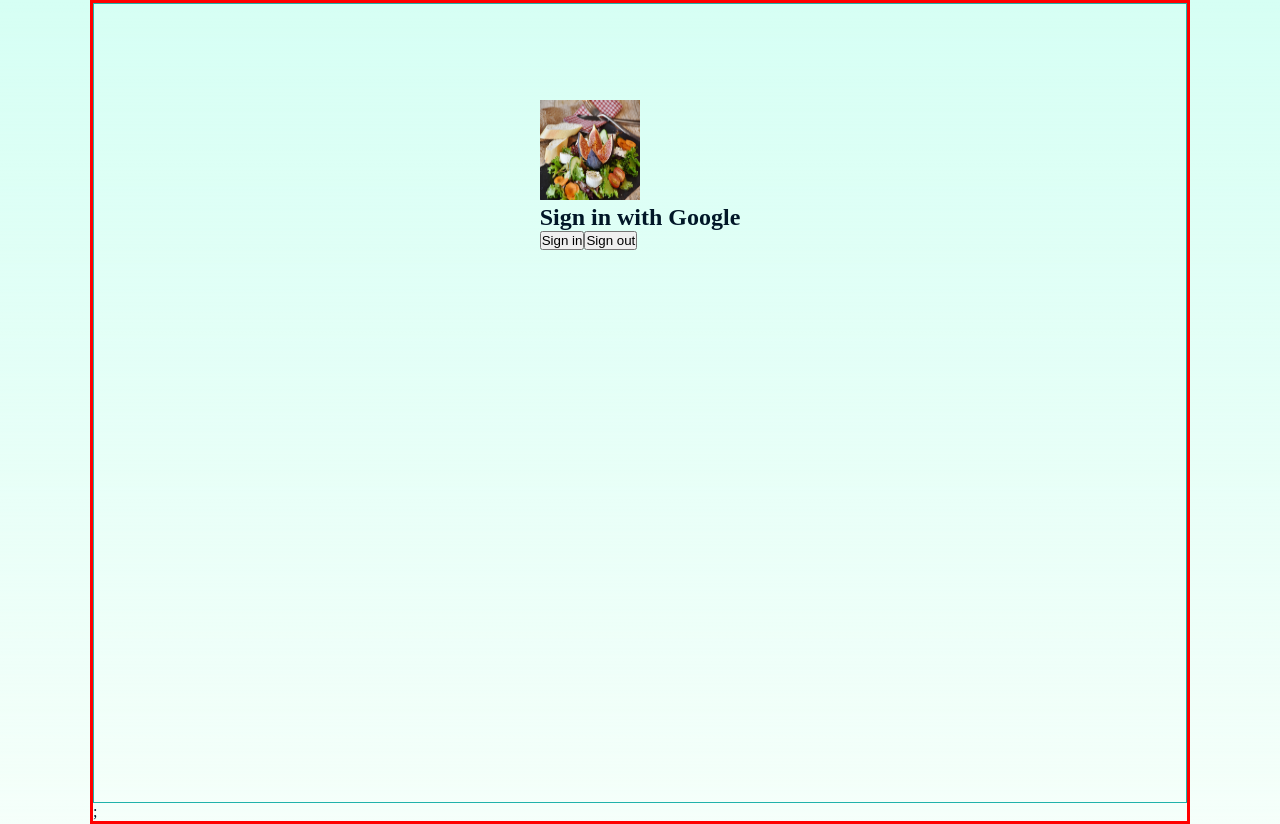
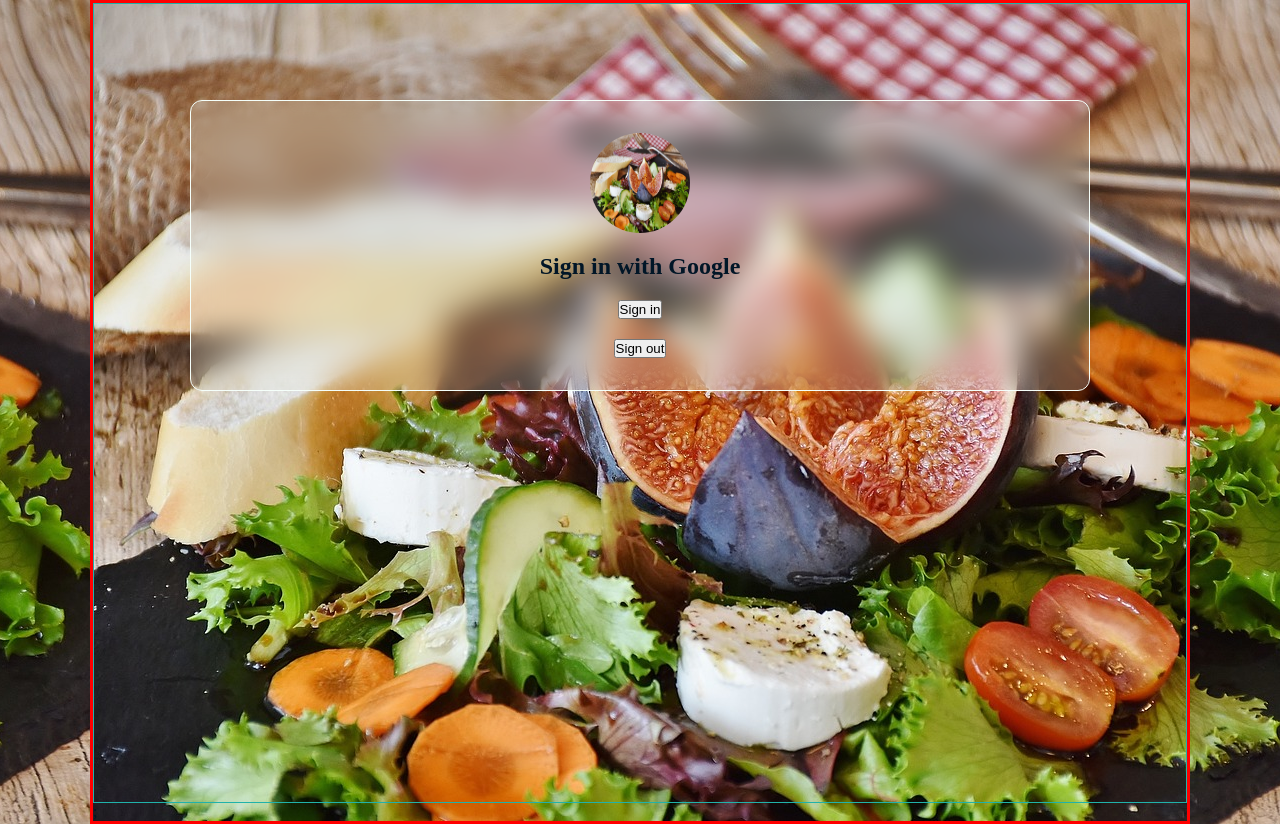
Before and after one commit to itsTHL/match-my-craving, a Next.js app: page / in a window 1280 px wide. Built offline with nearby package versions, Linux system fonts and the light colour scheme; no server answers.

Commit message:
add basic styling to body and main

```diff
--- a/src/pages/index.js
+++ b/src/pages/index.js
@@ -16,7 +16,7 @@ export default function Home() {
         <link rel="icon" href="/favicon.ico" />
       </Head>
       <main className={`${styles.main}`}>
-        <div>
+        <div className={`${styles.index__container}`}>
           <Image
             src="/salad.jpg"
             alt="photo of a salad"
--- a/src/styles/globals.css
+++ b/src/styles/globals.css
@@ -1,13 +1,15 @@
 :root {
   --max-width: 1100px;
-  --border-radius: 12px;
+
+  --border-radius-medium: 12px;
+  --border-radius-img: 50px;
   --font-mono: ui-monospace, Menlo, Monaco, "Cascadia Mono", "Segoe UI Mono",
     "Roboto Mono", "Oxygen Mono", "Ubuntu Monospace", "Source Code Pro",
     "Fira Mono", "Droid Sans Mono", "Courier New", monospace;
 
   --color-primary-dark: #011627;
   --color-secondary-dark: #426b69;
-  --color-primary-bright: #f5fffa;
+  --color-primary-bright: #f5fffa; /* rgb: 245, 255, 250 */
   --color-secondary-bright: #ffc15e;
   --color-accent-dark: #af3e4d;
   --color-accent-bright: #d6fff4;
@@ -95,12 +97,13 @@ body {
 
 body {
   color: var(--color-primary-dark);
-  background: linear-gradient(
-      to bottom,
-      transparent,
-      var(--color-primary-bright)
-    )
-    var(--color-accent-bright);
+  /* background: linear-gradient(to bottom, transparent, var(--color-primary-dark))
+    var(--color-accent-bright);   */
+  background-image: url("/salad.jpg");
+}
+
+img {
+  border-radius: var(--border-radius-img);
 }
 
 a {
--- a/src/styles/index.module.css
+++ b/src/styles/index.module.css
@@ -1,9 +1,16 @@
 .main {
   border: 1px solid lightseagreen; /* only for orientation */
-  display: flex;
-  flex-direction: column;
-  justify-content: space-between;
-  align-items: center;
   padding: 6rem;
   min-height: 100vh;
 }
+
+.index__container {
+  border: 0.5px solid var(--color-primary-bright);
+  padding: 2rem;
+  border-radius: var(--border-radius-medium);
+  display: flex;
+  gap: 20px;
+  flex-direction: column;
+  background: rgba(245, 255, 250, 0.2);
+  backdrop-filter: blur(15px);
+}
```
